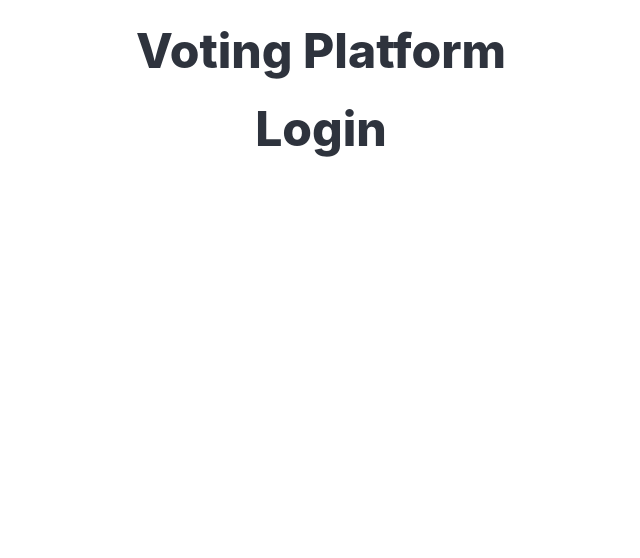
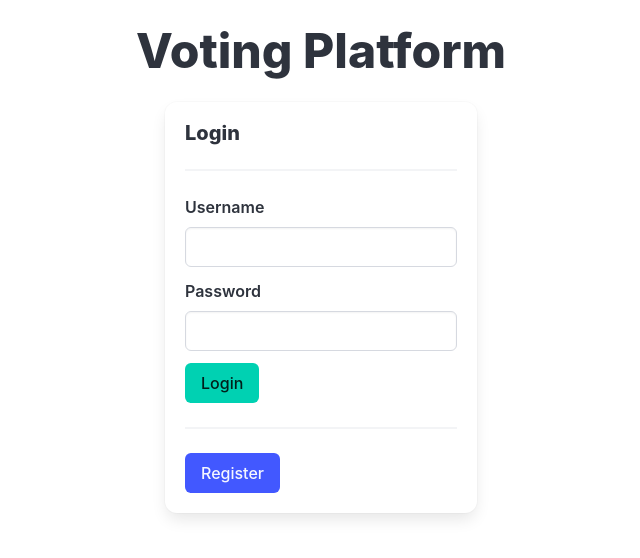
Before and after one commit to srross32/capstone-project, a React app in the folder frontend/: page /login in a window 1280 px wide. Shown: the top 558 px of the page, without its empty margins (319-959 px from the left). Built offline with nearby package versions, Linux system fonts and the light colour scheme.

Commit message:
Some backend changes and more frontend code

```diff
--- a/frontend/package.json
+++ b/frontend/package.json
@@ -6,7 +6,7 @@
     "build": "webpack build --config webpack.config.js --env env=production",
     "start": "webpack serve --config webpack.config.js --env env=development",
     "prettier": "prettier 'src/**/*.tsx' --write",
-    "lint": "eslint . --ext .tsx,.ts,.js,.jsx --fix"
+    "lint": "eslint . --fix"
   },
   "repository": {
     "type": "git",
--- a/frontend/src/api.tsx
+++ b/frontend/src/api.tsx
@@ -0,0 +1,57 @@
+import {
+  BaseQueryFn,
+  createApi,
+  FetchArgs,
+  FetchBaseQueryError
+} from '@reduxjs/toolkit/query/react';
+import { fetchBaseQuery } from '@reduxjs/toolkit/query';
+import { RootState } from './store/store';
+
+const baseUrl = 'http://3.132.230.10:3000';
+
+const dynamicBaseQuery: BaseQueryFn<
+  string | FetchArgs,
+  unknown,
+  FetchBaseQueryError
+> = async (args, api, extraOptions) => {
+  const rawBaseQuery = fetchBaseQuery({
+    baseUrl,
+    prepareHeaders: (headers, { getState }) => {
+      const token = (getState() as RootState).auth.token;
+      if (token) {
+        headers.set('authorization', `Bearer ${token}`);
+      }
+      return headers;
+    }
+  });
+  return rawBaseQuery(args, api, extraOptions);
+};
+
+export const api = createApi({
+  reducerPath: 'api',
+  baseQuery: dynamicBaseQuery,
+  endpoints: (builder) => ({
+    login: builder.mutation<{ token: string }, { username: string; password: string }>({
+        query: (body) => ({
+            url: '/login',
+            method: 'POST',
+            body
+        })
+    }),
+    register: builder.mutation<{ token: string }, { username: string; password: string; idBytes: string; state: string; }>({
+        query: (body) => ({
+            url: '/register',
+            method: 'POST',
+            body
+        })
+    }),
+    listCandidatesForState: builder.mutation<{ id: number; name: string; party: string; }, { state: string }>({
+        query: (state) => ({
+            url: '/api/candidates/' + state,
+            method: 'GET'
+        })
+    }),
+  })
+});
+
+export const { useLoginMutation, useRegisterMutation, useListCandidatesForStateMutation } = api;
--- a/frontend/src/containers/App.tsx
+++ b/frontend/src/containers/App.tsx
@@ -1,15 +1,40 @@
 import React from 'react';
-import "../index.scss";
-import { Route, Routes } from 'react-router-dom';
+import '../index.scss';
+import { Outlet, Route, Routes, useLocation, useNavigate } from 'react-router-dom';
 import Login from './Login';
+import { useAuth } from '../slices/auth';
+import Register from './Register';
+import Vote from './Vote';
 
 const App: React.FC = () => {
-    return <div id="app">
-        <h1 className="title is-1 has-text-centered">Voting Platform</h1>
-        <Routes>
-            <Route path="/login" element={<Login />} />
-        </Routes>
+  return (
+    <div id='app'>
+      <h1 className='title is-1 has-text-centered'>Voting Platform</h1>
+      <Routes>
+        <Route path='/login' element={<Login />} />
+        <Route path='/register' element={<Register />} />
+        <Route element={<PrivateRoute />}>
+            <Route path="/" element={<Vote/>} />
+        </Route>
+      </Routes>
     </div>
-}
+  );
+};
+
+const PrivateRoute = () => {
+    const location = useLocation();
+    const { loggedIn, checking } = useAuth();
+    const navigate = useNavigate();
+
+    React.useEffect(() => {
+      if (!checking && !loggedIn) {
+        localStorage.removeItem('jwt');
+        navigate('/login', { replace: true, state: { from: location } });
+      }
+    }, [loggedIn, checking]);
+
+    return <Outlet />;
+  };
+
 
 export default App;
--- a/frontend/src/containers/Login.tsx
+++ b/frontend/src/containers/Login.tsx
@@ -1,9 +1,63 @@
+import { useDispatch } from '../store/hooks';
+import { useLoginMutation } from '../api';
 import React from 'react';
+import { loginSuccess } from '../slices/auth';
+import { Link, useNavigate } from 'react-router-dom';
 
 const Login: React.FC = () => {
-    return <div id="login">
-        <h1 className="title is-1 has-text-centered">Login</h1>
+    const [username, setUsername] = React.useState<string>('');
+    const [password, setPassword] = React.useState<string>('');
+    const [error, setError] = React.useState<string>('');
+    const dispatch = useDispatch();
+    const navigate = useNavigate();
+
+    const [loginMutation] = useLoginMutation();
+
+    const login = async () => {
+        await loginMutation({ username, password }).unwrap().then((res) => {
+            dispatch(
+                loginSuccess({
+                    token: res.token
+                })
+            );
+            navigate('/');
+        }).catch((err) => {
+            setError(err.data.error);
+        })
+    }
+
+  return (
+    <div id='login'>
+        <div className="box">
+            <h5 className="title is-5">Login</h5>
+            <hr/>
+            <div className='field'>
+                <label className='label'>Username</label>
+                <div className='control'>
+                    <input className='input' type='text' value={username} onChange={(e) => setUsername(e.target.value)} />
+                </div>
+            </div>
+            <div className='field'>
+                <label className='label'>Password</label>
+                <div className='control'>
+                    <input className='input' type='password' value={password} onChange={(e) => setPassword(e.target.value)} />
+                </div>
+            </div>
+            <div className='field'>
+                <div className='control'>
+                    <button className='button is-primary' onClick={login}>Login</button>
+                </div>
+            </div>
+            {error && <div className='notification is-danger'>{error}</div>}
+            <hr/>
+            <div className='field'>
+                <div className='control'>
+                    <Link className='button is-link' to="/register">Register</Link>
+                </div>
+            </div>
+        </div>
     </div>
-}
+  );
+};
 
 export default Login;
--- a/frontend/src/index.scss
+++ b/frontend/src/index.scss
@@ -12,3 +12,10 @@ html, body, #root {
     overflow: auto;
     padding: 1.5rem;
 }
+
+#login {
+    display: flex;
+    justify-content: center;
+    align-items: center;
+    flex-grow: 1;
+}
--- a/frontend/src/slices/auth.tsx
+++ b/frontend/src/slices/auth.tsx
@@ -5,32 +5,28 @@ import { useSelector } from '../store/hooks';
 import { jwtDecode, JwtPayload } from 'jwt-decode';
 
 export interface AuthToken {
-    user: string;
-    session: string;
-    exp: number;
+  username: string;
+  isAdmin: boolean;
+  exp: number;
 }
 
 interface AuthState {
   token: string;
-  exp: number;
-  lastUpdated: number;
   user: string;
+  isAdmin: boolean;
 }
 
 export interface LoginAction {
   type: string;
   payload: {
-    user: string;
     token: string;
-    exp: number;
   };
 }
 
 const initialState = {
   user: '',
   token: '',
-  exp: 0,
-  lastUpdated: 0
+  isAdmin: false
 } as AuthState;
 
 export const authSlice = createSlice({
@@ -38,9 +34,10 @@ export const authSlice = createSlice({
   initialState,
   reducers: {
     loginSuccess: (state, action: LoginAction) => {
-      state.user = action.payload.user;
+      const decoded = decodeToken(action.payload.token);
+      state.user = decoded.username;
       state.token = action.payload.token;
-      state.exp = action.payload.exp;
+      state.isAdmin = decoded.isAdmin;
       localStorage.setItem('jwt', action.payload.token);
     }
   },
@@ -62,7 +59,7 @@ export const useAuth = () => {
   const auth = useSelector((state) => state.auth);
 
   React.useEffect(() => {
-    if (isValidToken(auth.exp)) {
+    if (isValidToken(decodeToken(auth.token).exp)) {
       setLoggedIn(true);
     } else {
       setLoggedIn(false);
@@ -103,7 +100,7 @@ export const decodeToken = (token: string): AuthToken => {
   try {
     return jwtDecode<AuthToken>(token);
   } catch {
-    return { user: '', exp: 0, session: '' };
+    return { username: '', isAdmin: false, exp: 0 };
   }
 };
 
--- a/frontend/src/store/authMiddleware.tsx
+++ b/frontend/src/store/authMiddleware.tsx
@@ -8,7 +8,7 @@ import {
   (api: MiddlewareAPI) => (next) => (action) => {
     if (isRejectedWithValue(action)) {
       const { payload } = action;
-        if (Object.prototype.hasOwnProperty.call(payload, 'status')) {
+      if (Object.prototype.hasOwnProperty.call(payload, 'status') && window.location.pathname !== '/login') {
         if ((payload as Record<string, number>).status === 401) {
           localStorage.removeItem('jwt');
           window.location.href = '/login';
--- a/frontend/src/store/store.tsx
+++ b/frontend/src/store/store.tsx
@@ -3,17 +3,16 @@ import { setupListeners } from '@reduxjs/toolkit/query';
 import { authRejectionMiddleware } from './authMiddleware';
 
 import authSlice from '../slices/auth';
+import { api } from '../api';
 
-const plugins = [
-  authRejectionMiddleware
-];
+const plugins = [authRejectionMiddleware, api.middleware];
 
 const store = configureStore({
   reducer: {
-    auth: authSlice
+    auth: authSlice,
+    [api.reducerPath]: api.reducer
   },
-  middleware: (getDefaultMiddleware) =>
-    getDefaultMiddleware().concat(plugins)
+  middleware: (getDefaultMiddleware) => getDefaultMiddleware().concat(plugins)
 });
 setupListeners(store.dispatch);
 
```
Also changed, not shown: frontend/src/views/LoginForm.tsx (deleted), 2 other files (tests, documents, lock files or other folders). Lines whose indentation alone changed are shown as unchanged.
